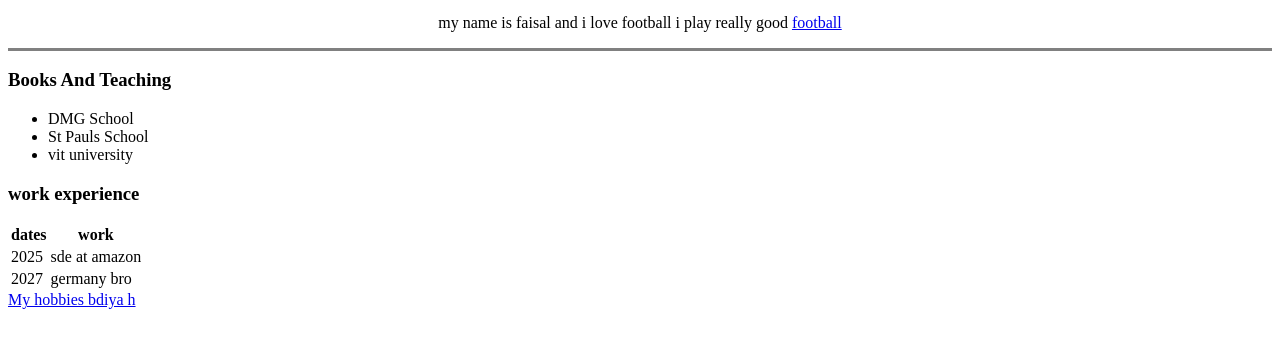
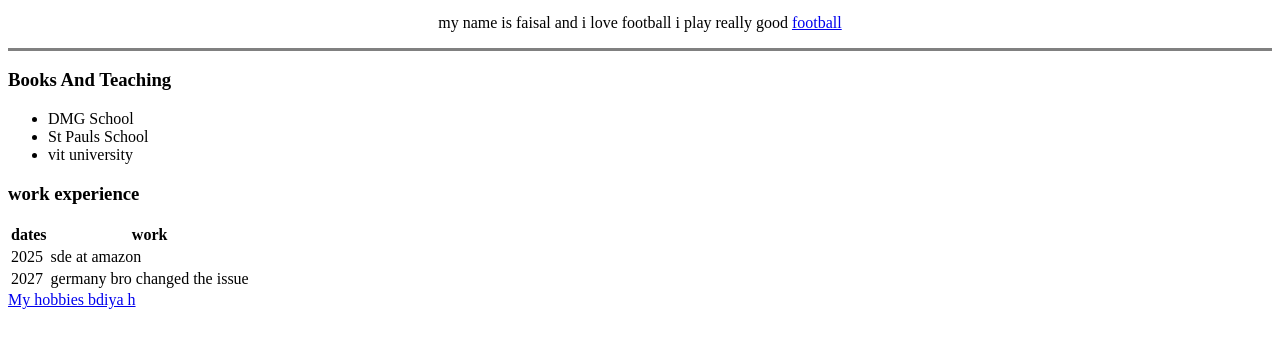
Before and after one commit to faisalrafi7/cv, a plain HTML site: page HTML personal site/index.html in a window 1280 px wide. Shown: the part 280-628 px from the top of the page. Drawn offline with Linux system fonts and the light colour scheme.

Commit message:
adding the edit of the issue #2

```diff
--- a/HTML personal site/index.html
+++ b/HTML personal site/index.html
@@ -36,7 +36,7 @@
     </tr>
     <tr>
       <td>2027</td>
-      <td>germany bro</td>
+      <td>germany bro changed the issue </td>
     </tr>
 
   </table>
```
